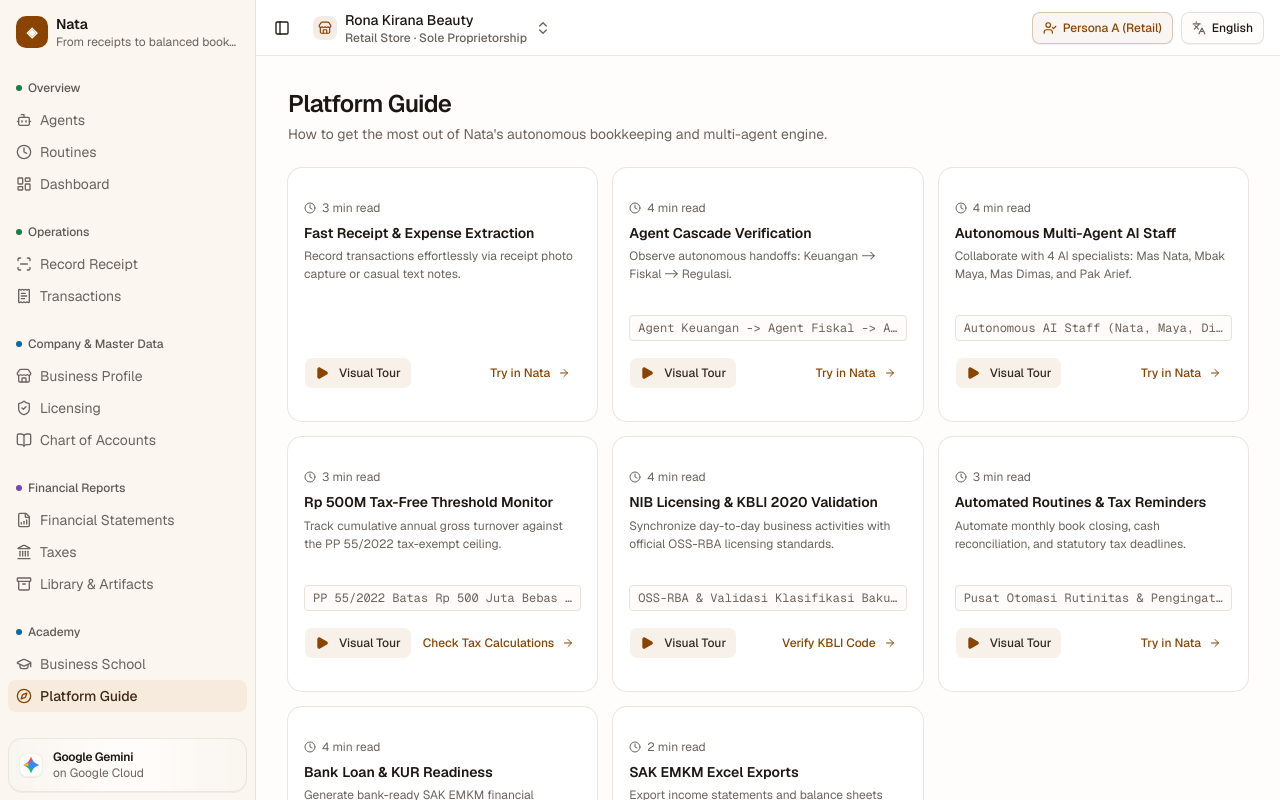
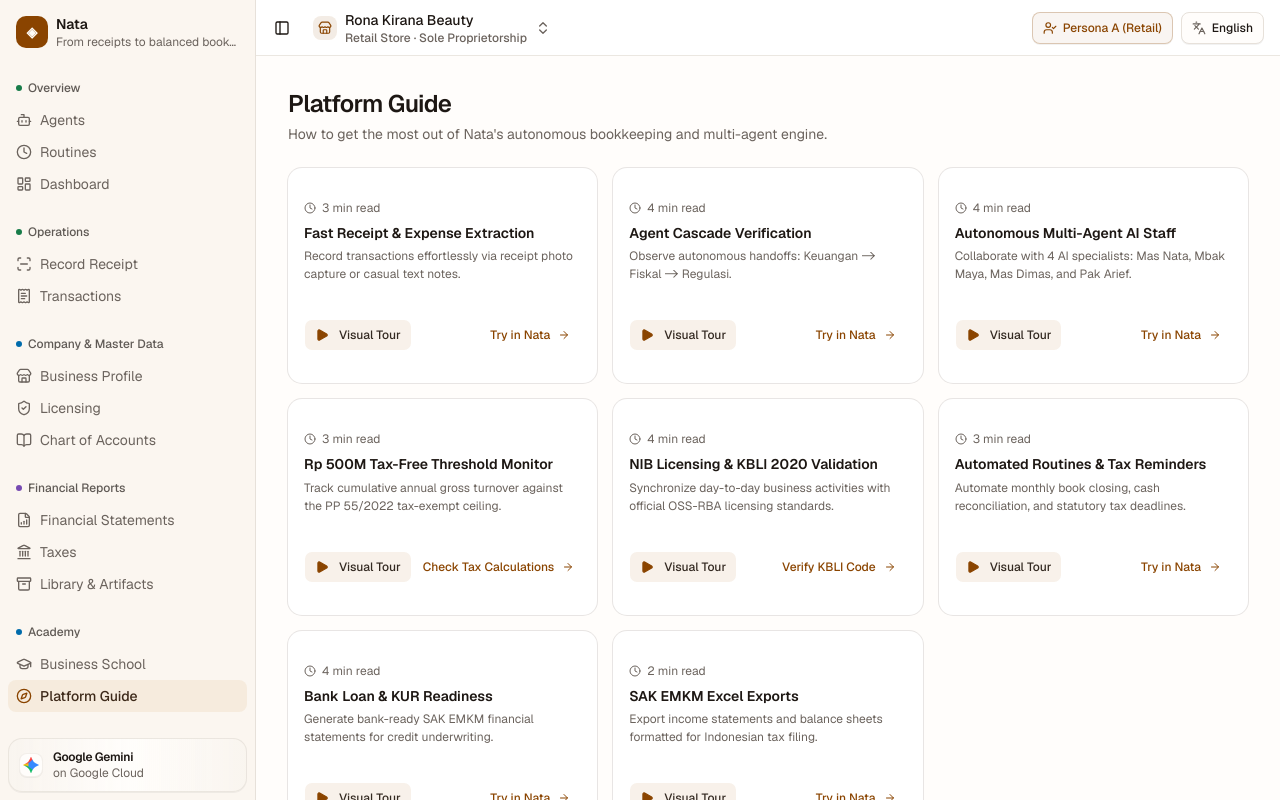
Before and after one commit to okihita/nata, a Next.js app in the folder web/: page /guide in a window 1280 px wide. Shown: the top 800 px of the page. Built offline with nearby package versions, Linux system fonts and the light colour scheme.

Commit message:
refactor(academy): remove noisy mono statute labels from cards in guide and academy

```diff
--- a/web/src/app/(app)/academy/page.tsx
+++ b/web/src/app/(app)/academy/page.tsx
@@ -141,13 +141,7 @@ export default function AcademyPage() {
                   </CardDescription>
                 </CardHeader>
 
-                <CardContent className="p-4 pt-2 space-y-3">
-                  {lesson.statuteCitation && (
-                    <div className="rounded border bg-muted/30 px-2 py-1 text-xs text-muted-foreground font-mono truncate">
-                      § {lesson.statuteCitation}
-                    </div>
-                  )}
-
+                <CardContent className="p-4 pt-2">
                   <div className="flex items-center justify-between pt-1">
                     <Button
                       variant="secondary"
--- a/web/src/app/(app)/guide/page.tsx
+++ b/web/src/app/(app)/guide/page.tsx
@@ -58,13 +58,7 @@ export default function GuidePage() {
                 </CardDescription>
               </CardHeader>
 
-              <CardContent className="p-4 pt-2 space-y-3">
-                {lesson.statuteCitation && (
-                  <div className="rounded border bg-muted/30 px-2 py-1 text-xs text-muted-foreground font-mono truncate">
-                    {lesson.statuteCitation}
-                  </div>
-                )}
-
+              <CardContent className="p-4 pt-2">
                 <div className="flex items-center justify-between pt-1">
                   <Button
                     variant="secondary"
```
